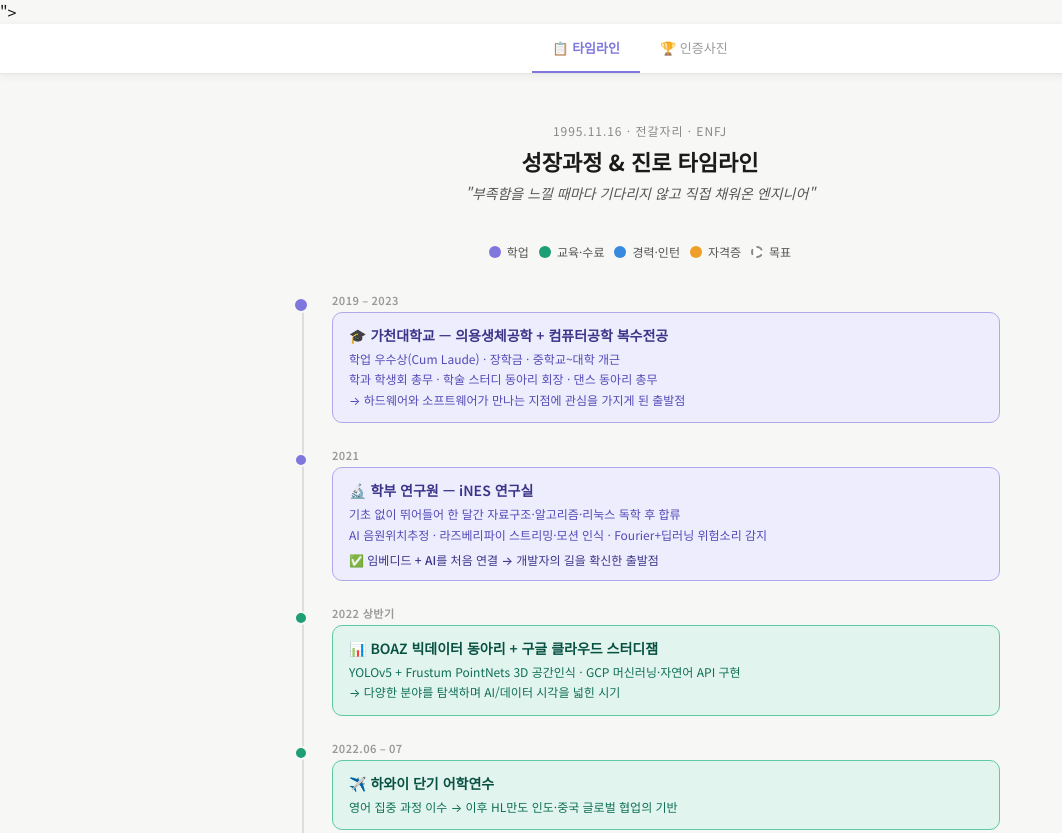
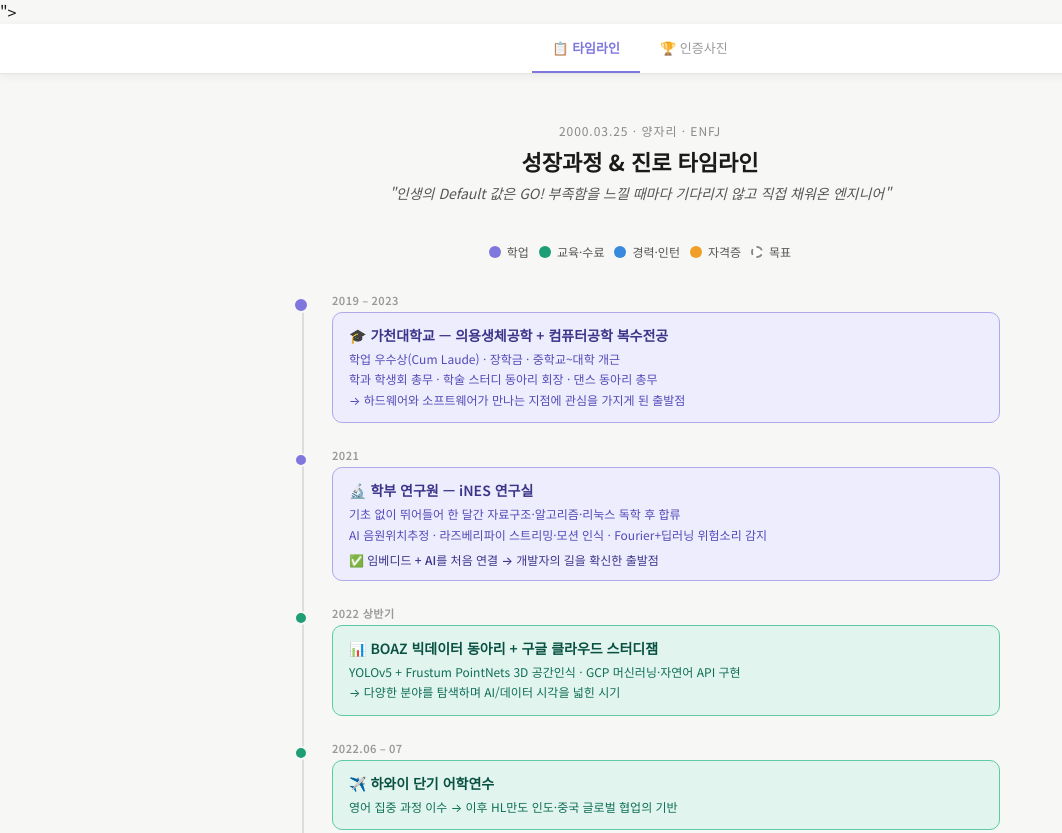
Before and after one commit to gani0325/IntroduceMyself, a plain HTML site: page index.html in a window 1280 px wide. Shown: the top 833 px of the page, without its empty margins (0-1062 px from the left). Drawn offline with Linux system fonts and the light colour scheme.

Commit message:
📃[Memo] : 내용 수정

```diff
--- a/index.html
+++ b/index.html
@@ -278,9 +278,9 @@
 <div class="page">
 
   <div class="header">
-    <div class="sub">1995.11.16 · 전갈자리 · ENFJ</div>
+    <div class="sub">2000.03.25 · 양자리 · ENFJ</div>
     <h1>성장과정 & 진로 타임라인</h1>
-    <div class="tagline">"부족함을 느낄 때마다 기다리지 않고 직접 채워온 엔지니어"</div>
+    <div class="tagline">"인생의 Default 값은 GO! 부족함을 느낄 때마다 기다리지 않고 직접 채워온 엔지니어"</div>
   </div>
 
   <div class="legend">
```
